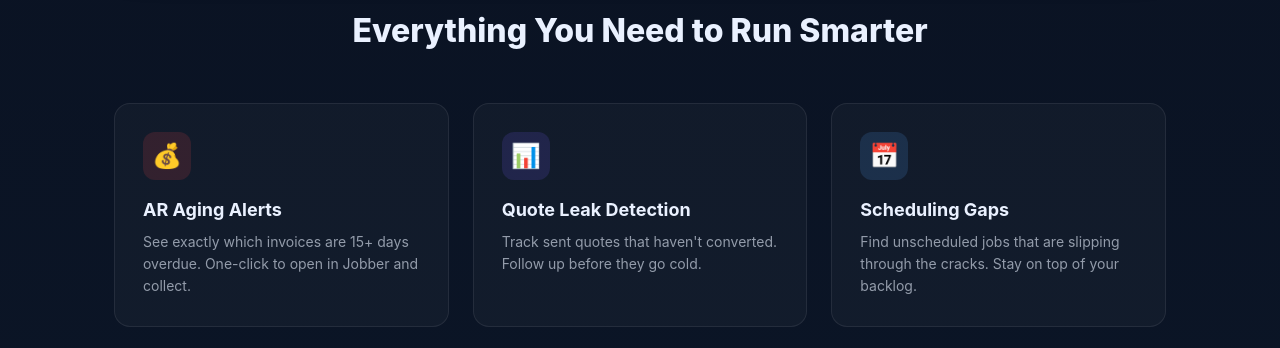
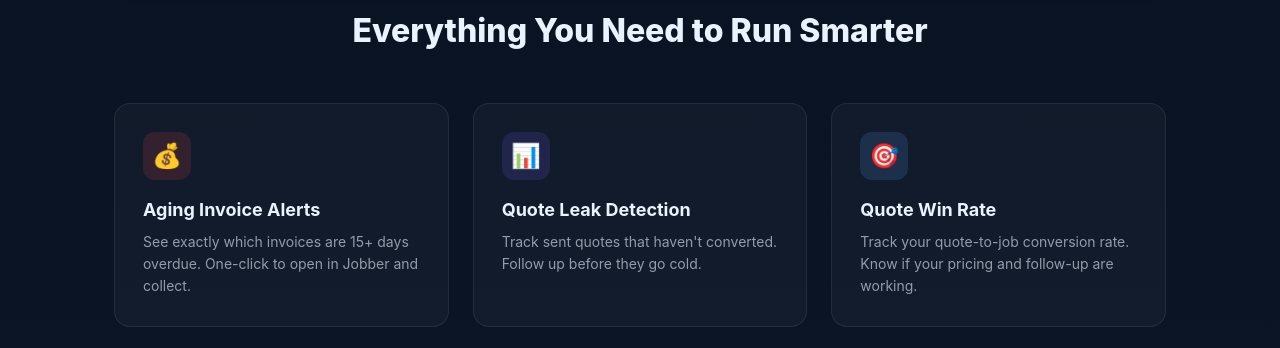
Before and after one commit to rccaputsys/jobber-dashboard, a Next.js app: page /jobber in a window 1280 px wide. Shown: the part 1940-2288 px from the top of the page. Built offline with nearby package versions, Linux system fonts and the light colour scheme.

Commit message:
Update feature names on landing page

```diff
--- a/src/app/jobber/page.tsx
+++ b/src/app/jobber/page.tsx
@@ -116,7 +116,7 @@ export default function JobberLanding() {
           <div style={{ display: "grid", gridTemplateColumns: "repeat(auto-fit, minmax(280px, 1fr))", gap: 24 }}>
             <div style={{ background: "rgba(255,255,255,0.03)", borderRadius: 16, padding: 28, border: "1px solid rgba(255,255,255,0.08)" }}>
               <div style={{ width: 48, height: 48, borderRadius: 12, background: "rgba(239,68,68,0.15)", display: "flex", alignItems: "center", justifyContent: "center", fontSize: 24, marginBottom: 16 }}>💰</div>
-              <h3 style={{ fontSize: 18, fontWeight: 700, marginBottom: 8 }}>AR Aging Alerts</h3>
+              <h3 style={{ fontSize: 18, fontWeight: 700, marginBottom: 8 }}>Aging Invoice Alerts</h3>
               <p style={{ fontSize: 14, color: "rgba(234,241,255,0.6)", lineHeight: 1.6 }}>See exactly which invoices are 15+ days overdue. One-click to open in Jobber and collect.</p>
             </div>
 
@@ -127,9 +127,9 @@ export default function JobberLanding() {
             </div>
 
             <div style={{ background: "rgba(255,255,255,0.03)", borderRadius: 16, padding: 28, border: "1px solid rgba(255,255,255,0.08)" }}>
-              <div style={{ width: 48, height: 48, borderRadius: 12, background: "rgba(90,166,255,0.15)", display: "flex", alignItems: "center", justifyContent: "center", fontSize: 24, marginBottom: 16 }}>📅</div>
-              <h3 style={{ fontSize: 18, fontWeight: 700, marginBottom: 8 }}>Scheduling Gaps</h3>
-              <p style={{ fontSize: 14, color: "rgba(234,241,255,0.6)", lineHeight: 1.6 }}>Find unscheduled jobs that are slipping through the cracks. Stay on top of your backlog.</p>
+              <div style={{ width: 48, height: 48, borderRadius: 12, background: "rgba(90,166,255,0.15)", display: "flex", alignItems: "center", justifyContent: "center", fontSize: 24, marginBottom: 16 }}>🎯</div>
+              <h3 style={{ fontSize: 18, fontWeight: 700, marginBottom: 8 }}>Quote Win Rate</h3>
+              <p style={{ fontSize: 14, color: "rgba(234,241,255,0.6)", lineHeight: 1.6 }}>Track your quote-to-job conversion rate. Know if your pricing and follow-up are working.</p>
             </div>
 
             <div style={{ background: "rgba(255,255,255,0.03)", borderRadius: 16, padding: 28, border: "1px solid rgba(255,255,255,0.08)" }}>
```
